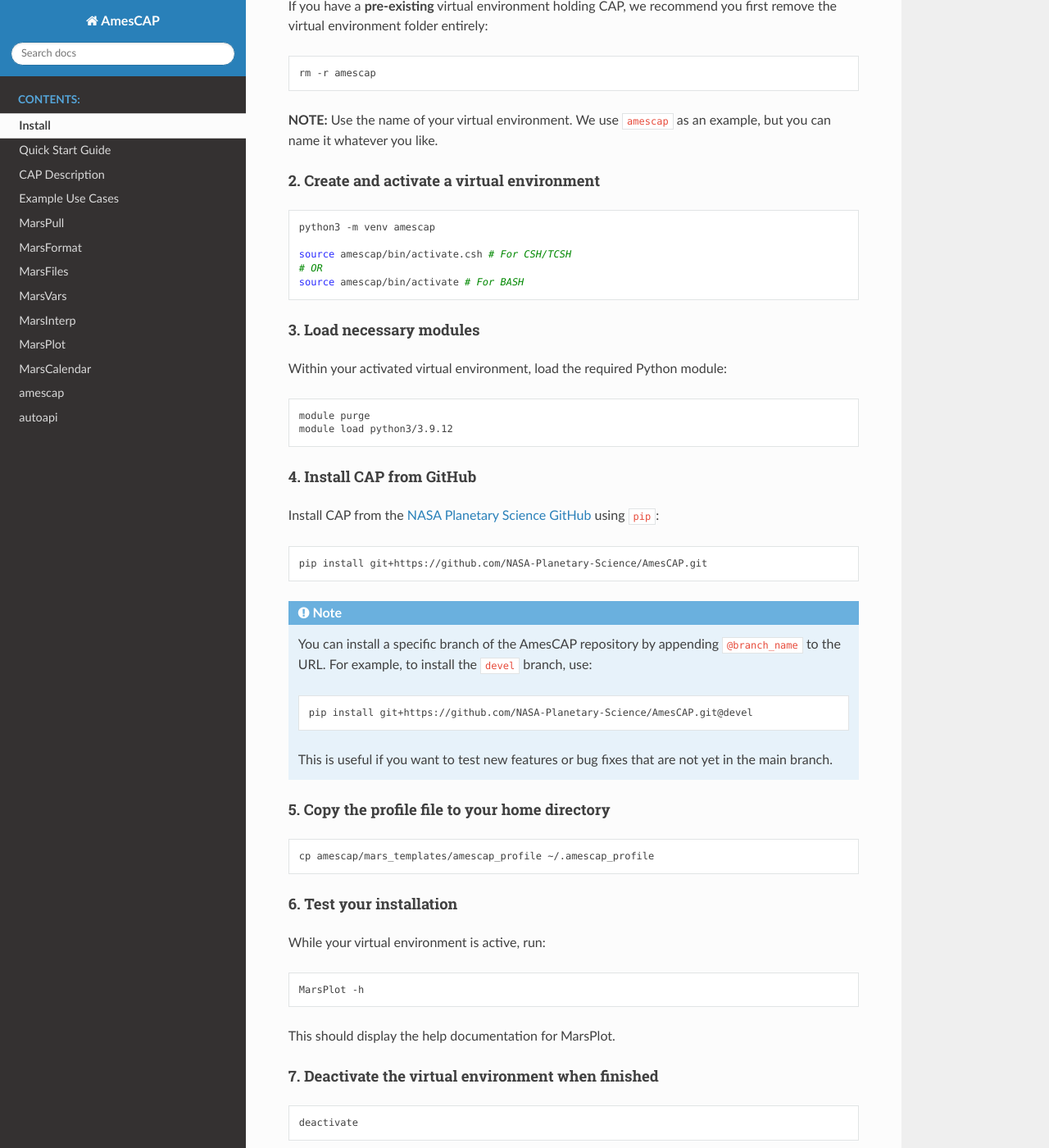
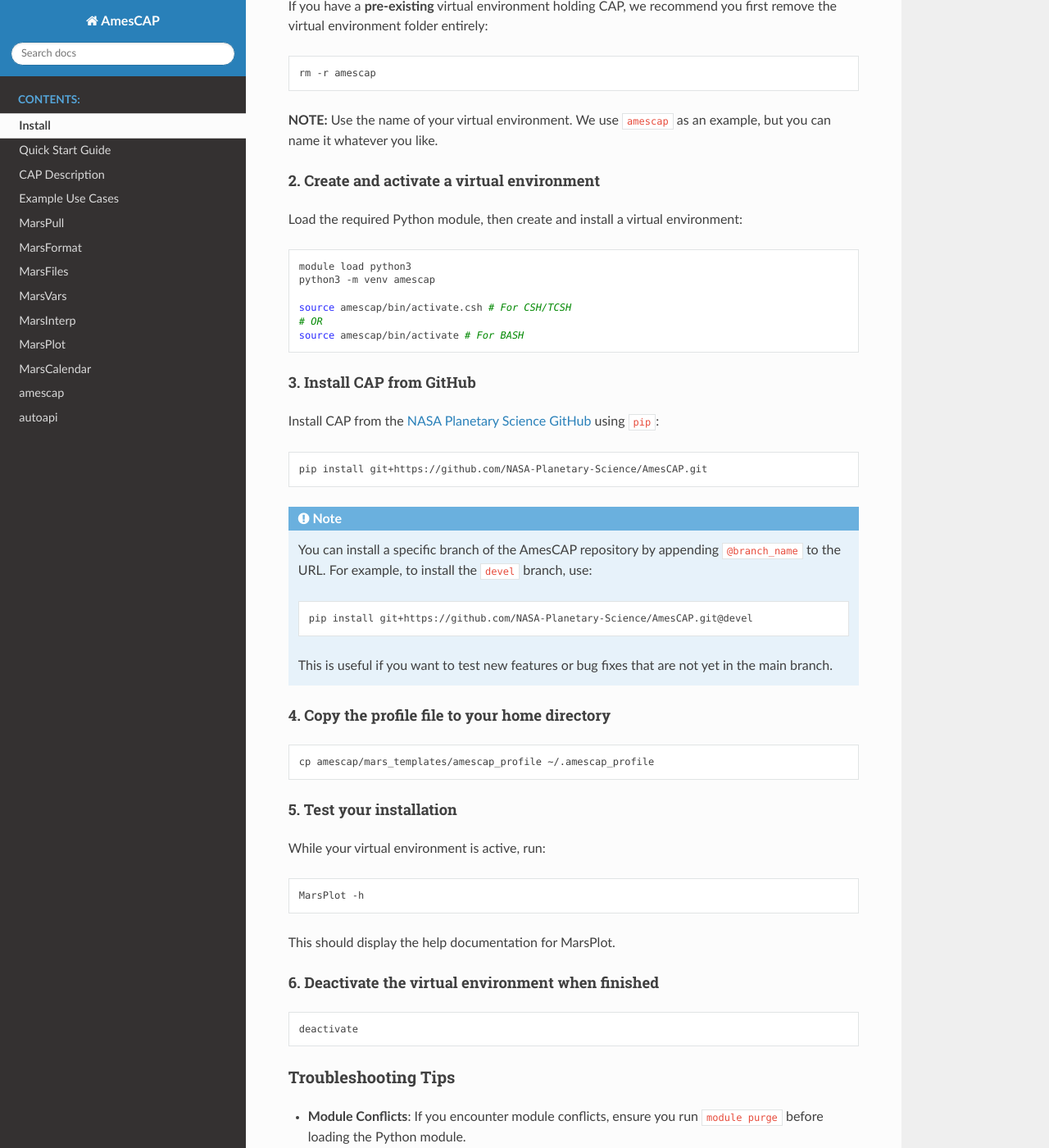
Before and after one commit to NASA-Planetary-Science/AmesCAP, a Sphinx documentation site: the page built from docs/source/installation.rst, in a window 1280 px wide and 1400 px high, scrolled down 7308 px. Shown: the whole window at 82% size. Built offline with Sphinx 7.4.7 and the Read the Docs theme 3.1.0, drawn with Linux system fonts in a browser that asks for light colours.

Commit message:
Update installation.rst
NAS install has some slight changes

```diff
--- a/docs/source/installation.rst
+++ b/docs/source/installation.rst
@@ -349,25 +349,18 @@
 2. Create and activate a virtual environment
 ~~~~~~~~~~~~~~~~~~~~~~~~~~~~~~~~~~~~~~~~~~~~
 
+Load the required Python module, then create and install a virtual environment:
+
 .. code-block:: bash
 
+   module load python3
    python3 -m venv amescap
 
    source amescap/bin/activate.csh # For CSH/TCSH
    # OR
    source amescap/bin/activate # For BASH
 
-3. Load necessary modules
-~~~~~~~~~~~~~~~~~~~~~~~~~
-
-Within your activated virtual environment, load the required Python module:
-
-.. code-block:: bash
-
-   module purge
-   module load python3/3.9.12
-
-4. Install CAP from GitHub
+3. Install CAP from GitHub
 ~~~~~~~~~~~~~~~~~~~~~~~~~~
 
 Install CAP from the `NASA Planetary Science GitHub <https://github.com/NASA-Planetary-Science/AmesCAP>`_ using ``pip``:
@@ -404,7 +397,7 @@
 
 This should display the help documentation for MarsPlot.
 
-7. Deactivate the virtual environment when finished
+6. Deactivate the virtual environment when finished
 ~~~~~~~~~~~~~~~~~~~~~~~~~~~~~~~~~~~~~~~~~~~~~~~~~~~
 
 .. code-block:: bash
```
Also changed, not shown: other parts of docs/source/installation.rst (+2 -2 lines).
